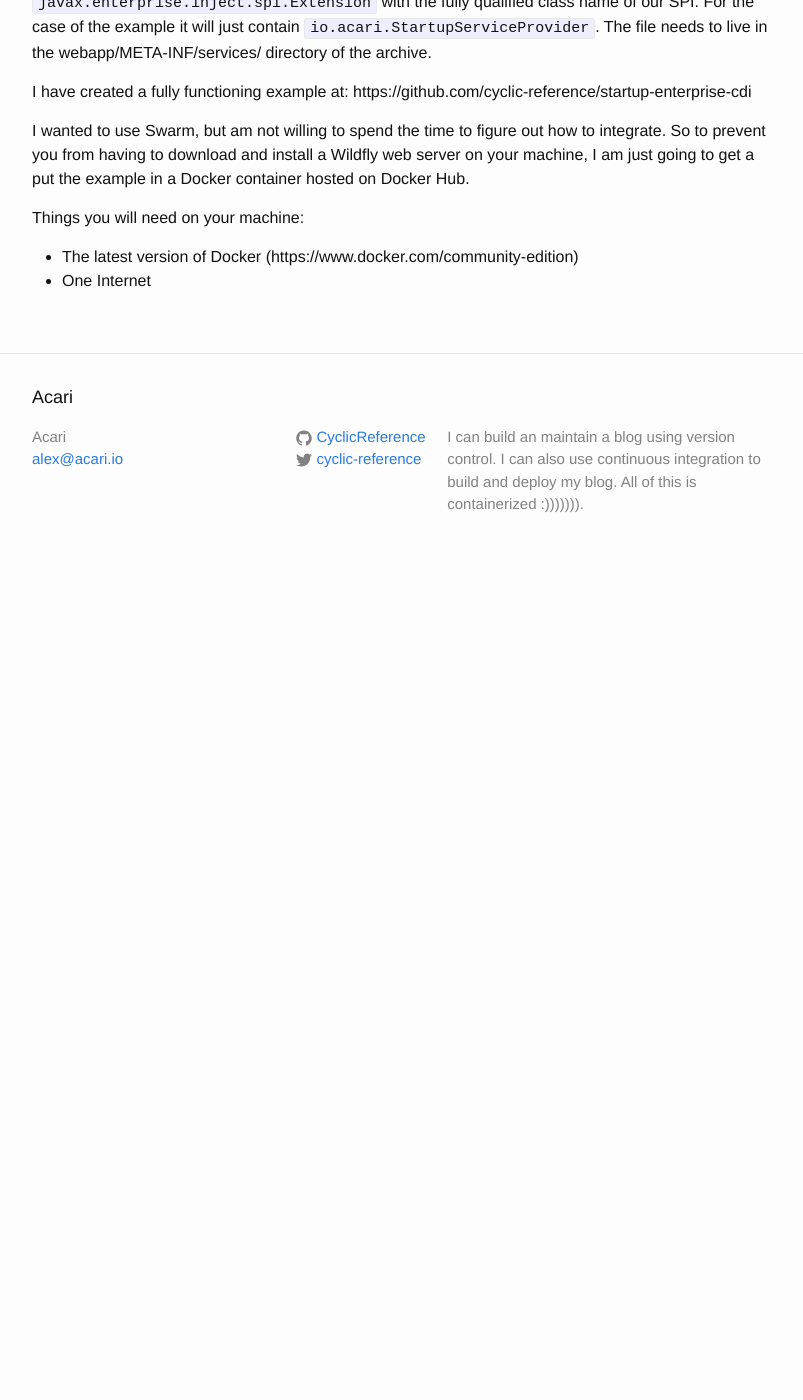
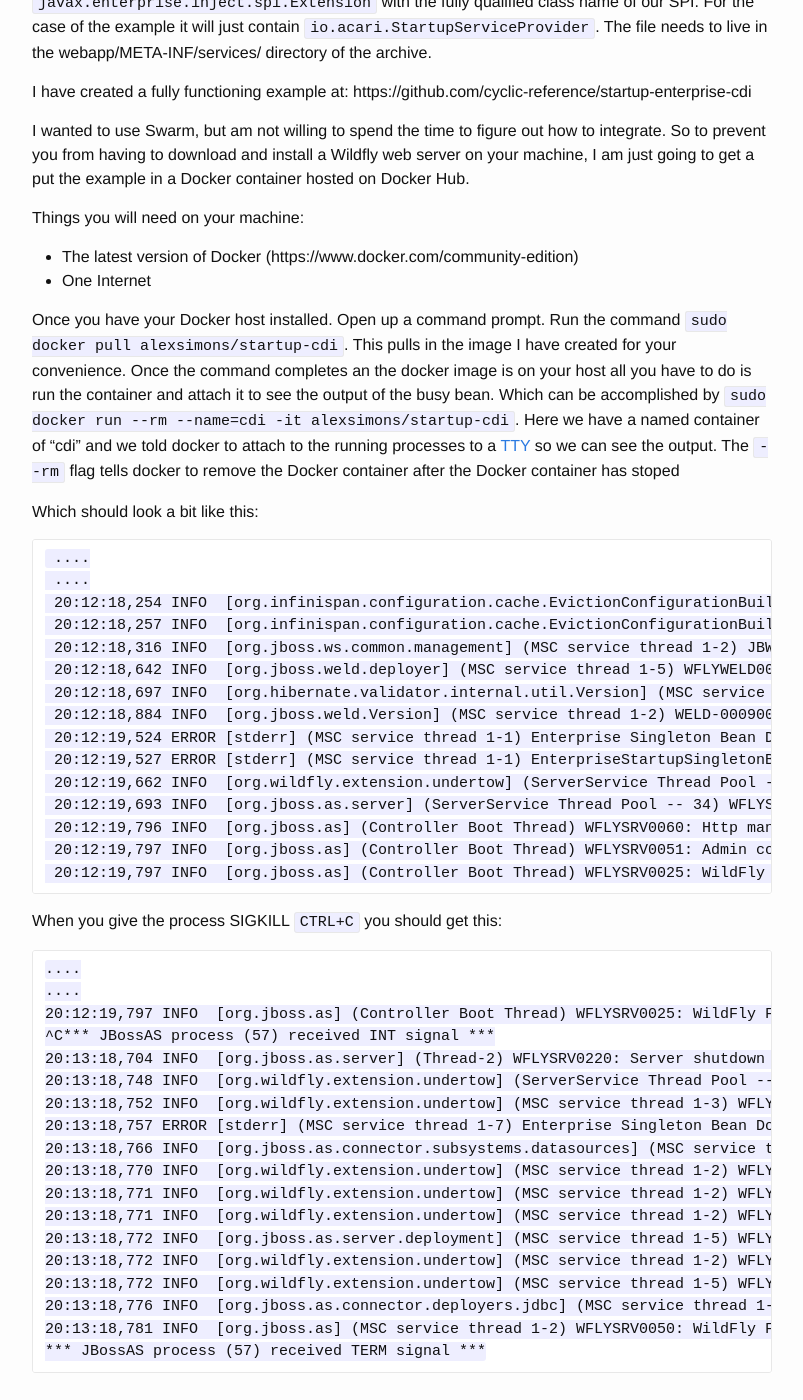
Before and after one commit to Unthrottled/blog, a Jekyll site: the page built from _posts/2017-04-23-Startup-CDI.md, in a window 1280 px wide and 1400 px high, scrolled down 5396 px. Shown: the whole window, without its empty margins (238-1041 px from the left). Built offline with Jekyll 4.4.1, drawn with Linux system fonts in a browser that asks for light colours; before the commit the page ends 5972 px from its top, so only the background shows below that; some of the changed text lies outside the part shown.

Commit message:
More example info for the second case.

```diff
--- a/_posts/2017-04-23-Startup-CDI.md
+++ b/_posts/2017-04-23-Startup-CDI.md
@@ -111,7 +111,7 @@ The command should output something like the following:
 
 Where `2017-04-24 13:58:07,989 ERROR [stderr] (ServerService Thread Pool -- 11) EJB Singleton Bean Doing Startup Work!` was outputted to standard error (to help distinguish it in the command prompt). This tells us that our Singleton Bean was created on application startup and was able to do work!
 
-When you give the proccess SIGKILL `CTRL+C` you should get this:
+When you give the process SIGKILL `CTRL+C` you should get this:
 
     ...
     ....
@@ -211,7 +211,7 @@ public class StartupServiceProvider implements Extension {
 
 The main goal of this class is to collect all of the JavaBeans who have the annotation `@Startup` and invoke them after the application is started up. We invoke them by calling the `toString()` method to force the creation of the bean.
 
-Note the way it is written now, it will create Singleton, Application Scoped, Request Scoped, and any other JavaBeans.
+**Note:** the way it is written now, it will create Singleton, Application Scoped, Request Scoped, and any other JavaBeans.
 
 Finally, we need to register SPI with the application server, this can be done by creating a file called `javax.enterprise.inject.spi.Extension` with the fully qualified class name of our SPI. For the case of the example it will just contain `io.acari.StartupServiceProvider`.
 The file needs to live in the webapp/META-INF/services/ directory of the archive.
@@ -224,3 +224,47 @@ So to prevent you from having to download and install a Wildfly web server on yo
 Things you will need on your machine:
  - The latest version of Docker (https://www.docker.com/community-edition)
  - One Internet
+
+Once you have your Docker host installed. Open up a command prompt. Run the command `sudo docker pull alexsimons/startup-cdi`. This pulls in the image I have created for your convenience.
+Once the command completes an the docker image is on your host all you have to do is run the container and attach it to see the output of the busy bean.
+Which can be accomplished by `sudo docker run --rm --name=cdi -it alexsimons/startup-cdi`. Here we have a named container of "cdi" and we told docker to attach to the running processes to a [TTY](http://www.abouttty.com/) so we can see the output. The `--rm` flag tells docker to remove the Docker container after the Docker container has stoped
+
+Which should look a bit like this:
+
+     ....
+     ....
+     20:12:18,254 INFO  [org.infinispan.configuration.cache.EvictionConfigurationBuilder] (ServerService Thread Pool -- 62) ISPN000152: Passivation configured without an eviction policy being selected. Only manually evicted entities will be passivated.
+     20:12:18,257 INFO  [org.infinispan.configuration.cache.EvictionConfigurationBuilder] (ServerService Thread Pool -- 62) ISPN000152: Passivation configured without an eviction policy being selected. Only manually evicted entities will be passivated.
+     20:12:18,316 INFO  [org.jboss.ws.common.management] (MSC service thread 1-2) JBWS022052: Starting JBossWS 5.1.5.Final (Apache CXF 3.1.6)
+     20:12:18,642 INFO  [org.jboss.weld.deployer] (MSC service thread 1-5) WFLYWELD0003: Processing weld deployment startup-enterprise-cdi.war
+     20:12:18,697 INFO  [org.hibernate.validator.internal.util.Version] (MSC service thread 1-5) HV000001: Hibernate Validator 5.2.4.Final
+     20:12:18,884 INFO  [org.jboss.weld.Version] (MSC service thread 1-2) WELD-000900: 2.3.5 (Final)
+     20:12:19,524 ERROR [stderr] (MSC service thread 1-1) Enterprise Singleton Bean Doing Startup Work!
+     20:12:19,527 ERROR [stderr] (MSC service thread 1-1) EnterpriseStartupSingletonBean has been jump started!
+     20:12:19,662 INFO  [org.wildfly.extension.undertow] (ServerService Thread Pool -- 62) WFLYUT0021: Registered web context: /startup-enterprise-cdi
+     20:12:19,693 INFO  [org.jboss.as.server] (ServerService Thread Pool -- 34) WFLYSRV0010: Deployed "startup-enterprise-cdi.war" (runtime-name : "startup-enterprise-cdi.war")
+     20:12:19,796 INFO  [org.jboss.as] (Controller Boot Thread) WFLYSRV0060: Http management interface listening on http://127.0.0.1:9990/management
+     20:12:19,797 INFO  [org.jboss.as] (Controller Boot Thread) WFLYSRV0051: Admin console listening on http://127.0.0.1:9990
+     20:12:19,797 INFO  [org.jboss.as] (Controller Boot Thread) WFLYSRV0025: WildFly Full 10.1.0.Final (WildFly Core 2.2.0.Final) started in 4177ms - Started 425 of 673 services (404 services are lazy, passive or on-demand)
+
+
+When you give the process SIGKILL `CTRL+C` you should get this:
+
+    ....
+    ....
+    20:12:19,797 INFO  [org.jboss.as] (Controller Boot Thread) WFLYSRV0025: WildFly Full 10.1.0.Final (WildFly Core 2.2.0.Final) started in 4177ms - Started 425 of 673 services (404 services are lazy, passive or on-demand)
+    ^C*** JBossAS process (57) received INT signal ***
+    20:13:18,704 INFO  [org.jboss.as.server] (Thread-2) WFLYSRV0220: Server shutdown has been requested via an OS signal
+    20:13:18,748 INFO  [org.wildfly.extension.undertow] (ServerService Thread Pool -- 67) WFLYUT0022: Unregistered web context: /startup-enterprise-cdi
+    20:13:18,752 INFO  [org.wildfly.extension.undertow] (MSC service thread 1-3) WFLYUT0019: Host default-host stopping
+    20:13:18,757 ERROR [stderr] (MSC service thread 1-7) Enterprise Singleton Bean Doing Cleanup Work before shutdown!
+    20:13:18,766 INFO  [org.jboss.as.connector.subsystems.datasources] (MSC service thread 1-2) WFLYJCA0010: Unbound data source [java:jboss/datasources/ExampleDS]
+    20:13:18,770 INFO  [org.wildfly.extension.undertow] (MSC service thread 1-2) WFLYUT0008: Undertow HTTP listener default suspending
+    20:13:18,771 INFO  [org.wildfly.extension.undertow] (MSC service thread 1-2) WFLYUT0007: Undertow HTTP listener default stopped, was bound to 0.0.0.0:8080
+    20:13:18,771 INFO  [org.wildfly.extension.undertow] (MSC service thread 1-2) WFLYUT0008: Undertow HTTPS listener https suspending
+    20:13:18,772 INFO  [org.jboss.as.server.deployment] (MSC service thread 1-5) WFLYSRV0028: Stopped deployment startup-enterprise-cdi.war (runtime-name: startup-enterprise-cdi.war) in 60ms
+    20:13:18,772 INFO  [org.wildfly.extension.undertow] (MSC service thread 1-2) WFLYUT0007: Undertow HTTPS listener https stopped, was bound to 0.0.0.0:8443
+    20:13:18,772 INFO  [org.wildfly.extension.undertow] (MSC service thread 1-5) WFLYUT0004: Undertow 1.4.0.Final stopping
+    20:13:18,776 INFO  [org.jboss.as.connector.deployers.jdbc] (MSC service thread 1-2) WFLYJCA0019: Stopped Driver service with driver-name = h2
+    20:13:18,781 INFO  [org.jboss.as] (MSC service thread 1-2) WFLYSRV0050: WildFly Full 10.1.0.Final (WildFly Core 2.2.0.Final) stopped in 51ms
+    *** JBossAS process (57) received TERM signal ***
```
